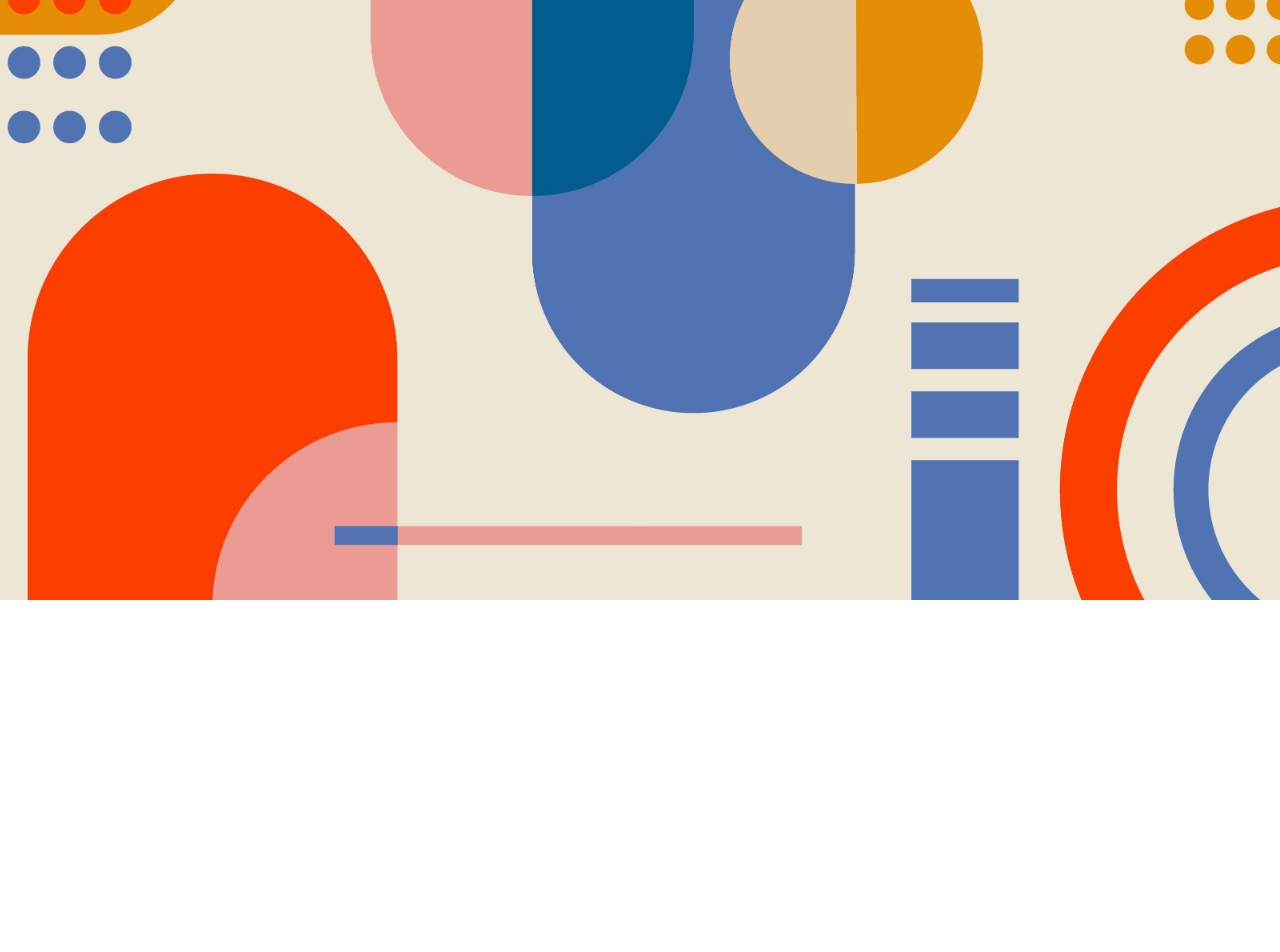
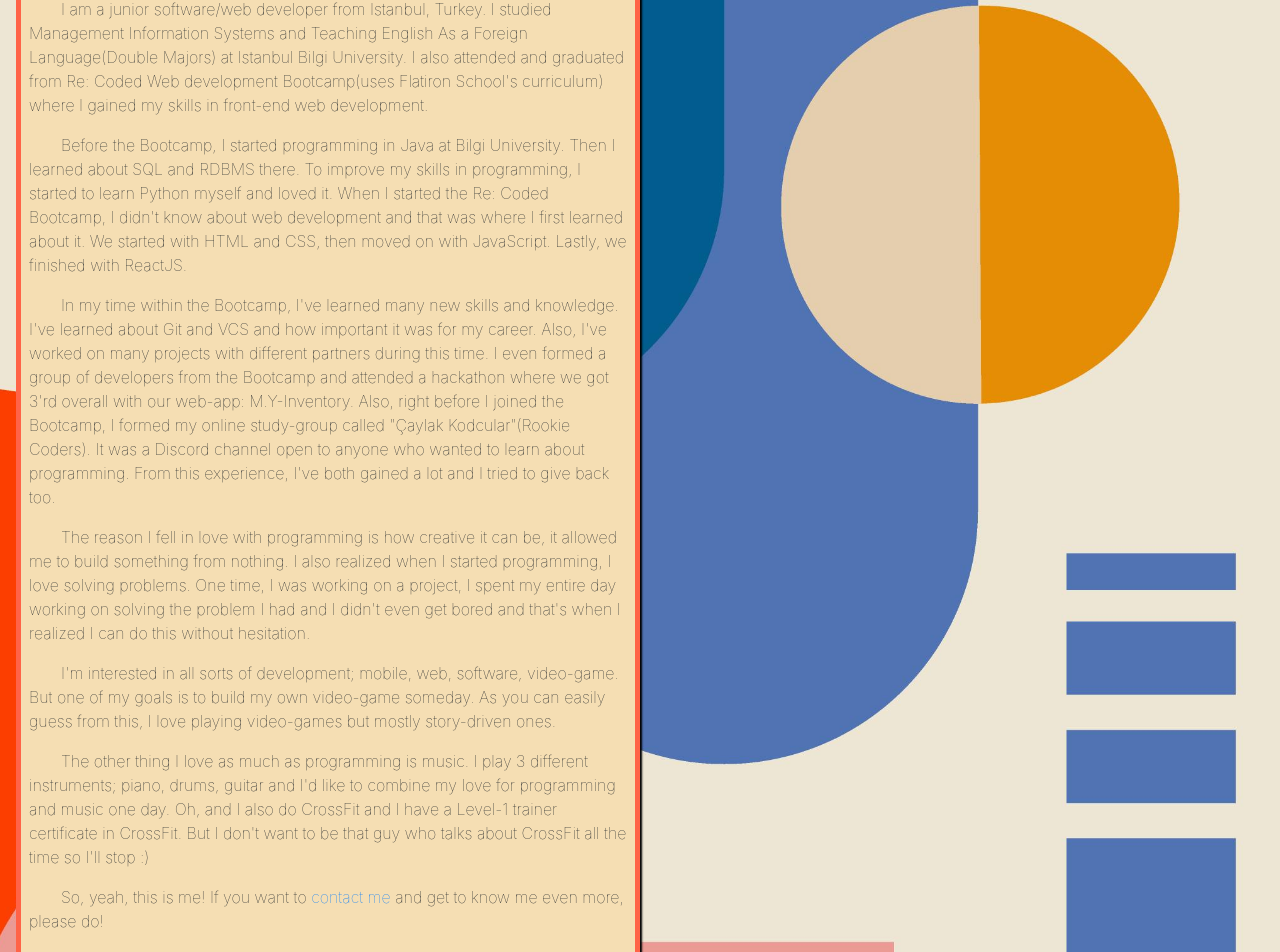
Before and after one commit to bertacsevercan/my-portfolio, a React (Create React App) app: page /about in a window 1280 px wide. Shown: the part 200-1152 px from the top of the page. Before the commit the page ends 800 px from the top, so only its background shows below. Built offline with nearby package versions, Linux system fonts and the light colour scheme.

Commit message:
add about me text

```diff
--- a/src/App.css
+++ b/src/App.css
@@ -1,6 +1,6 @@
 .App {
   text-align: center;
-  height: 100vh;
+  min-height: 100vh;
   background: url(./images/geo.jpg) no-repeat center;
   background-size: cover;
 }
--- a/src/containers/About/index.jsx
+++ b/src/containers/About/index.jsx
@@ -1,7 +1,78 @@
 import React from "react";
+import { Link } from "react-router-dom";
+import "./style.css";
+import Image from 'react-bootstrap/Image';
 
 const About = () => {
-  return <div>About here!</div>;
+  return (
+    <div className="about">
+      <div className="about-text-wrapper">
+        <h1>Hi there;</h1>
+        <h5>My name is Bertaç Severcan and I'm happy to introduce myself:</h5>
+        <p>
+          I am a junior software/web developer from Istanbul, Turkey. I studied
+          Management Information Systems and Teaching English As a Foreign
+          Language(Double Majors) at Istanbul Bilgi University. I also attended
+          and graduated from Re: Coded Web development Bootcamp(uses Flatiron
+          School's curriculum) where I gained my skills in front-end web
+          development.
+          </p>
+          <p>
+          Before the Bootcamp, I started programming in Java at
+          Bilgi University. Then I learned about SQL and RDBMS there. To improve
+          my skills in programming, I started to learn Python myself and loved
+          it. When I started the Re: Coded Bootcamp, I didn't know about web
+          development and that was where I first learned about it. We started
+          with HTML and CSS, then moved on with JavaScript. Lastly, we finished
+          with ReactJS.
+          </p>
+          <p>
+          In my time within the Bootcamp, I've learned many new
+          skills and knowledge. I've learned about Git and VCS and how important
+          it was for my career. Also, I've worked on many projects with
+          different partners during this time. I even formed a group of developers
+          from the Bootcamp and attended a hackathon where we got 3'rd overall
+          with our web-app: M.Y-Inventory.
+          Also, right before I joined the
+          Bootcamp, I formed my online study-group called "Çaylak
+          Kodcular"(Rookie Coders). It was a Discord channel open to anyone who
+          wanted to learn about programming. From this experience, I've both
+          gained a lot and I tried to give back too.
+          </p>
+          <p>
+          The reason I fell in love
+          with programming is how creative it can be, it allowed me to build
+          something from nothing. I also realized when I started programming, I
+          love solving problems. One time, I was working on a project, I spent
+          my entire day working on solving the problem I had and I didn't even
+          get bored and that's when I realized I can do this without hesitation.
+          </p>
+          <p>
+          I'm interested in all sorts of development; mobile, web, software,
+          video-game. But one of my goals is to build my own video-game someday.
+          As you can easily guess from this, I love playing video-games but
+          mostly story-driven ones.
+          </p>
+          <p>
+          The other thing I love as much as
+          programming is music. I play 3 different instruments; piano, drums,
+          guitar and I'd like to combine my love for programming and music one
+          day. Oh, and I also do CrossFit and I have a Level-1 trainer
+          certificate in CrossFit. But I don't want to be that guy who talks
+          about CrossFit all the time so I'll stop :)
+          </p>
+          <p>
+          So, yeah, this is me! If
+          you want to <Link to="/contact">contact me</Link> and get to know me even more, please do!
+          </p>
+          <h5>
+          TL;DR:
+          I'm a junior software/web developer who is interested in both backend
+          and frontend and I'm looking for work, hire me! :)
+          </h5>
+      </div>
+    </div>
+  );
 };
 
 export default About;
--- /dev/null
+++ b/src/containers/About/style.css
@@ -0,0 +1,18 @@
+.about-text-wrapper {
+    width: 50%;
+    border: tomato solid 5px;
+    background: wheat;
+    border-radius: 10px;
+    padding: 0.5em;
+    box-shadow: black 2px 2px 2px;
+    font-weight: 50;
+    text-align: left;
+}
+
+.about {
+    padding: 1rem;
+}
+
+.about-text-wrapper p {
+    text-indent: 2rem;
+}
--- a/src/containers/Home/index.jsx
+++ b/src/containers/Home/index.jsx
@@ -14,16 +14,17 @@ const Home = () => {
       </div>
       <div className="summary-wrapper">
         <p className="summary-text">
-          I'm a junior web-developer interested in technology and programming.
+          I'm a junior software/web-developer interested in technology and
+          programming.
           <br />
           I've studied Management Information Systems and English Language
           Teaching(Double Majors) at Istanbul Bilgi University and attended Re:
           Coded Web Development Bootcamp.
           <br />
-          I have experience in programming languages such as; Python, Java, Javascript, HTML, CSS and
-          I'm interested in both backend and frontend development.
-          <br />
-          I love learning new things and always look for something new.
+          I have experience in programming languages such as; Python, Java,
+          Javascript, HTML, CSS, SQL and I'm interested in both backend and
+          frontend development.
+          <br />I love learning new things and always look for something new.
         </p>
       </div>
       <p>
--- a/src/containers/Home/style.css
+++ b/src/containers/Home/style.css
@@ -25,5 +25,5 @@
 }
 
 .button {
-    box-shadow: black 2px 2px 2px;
+  box-shadow: black 2px 2px 2px;
 }
```
